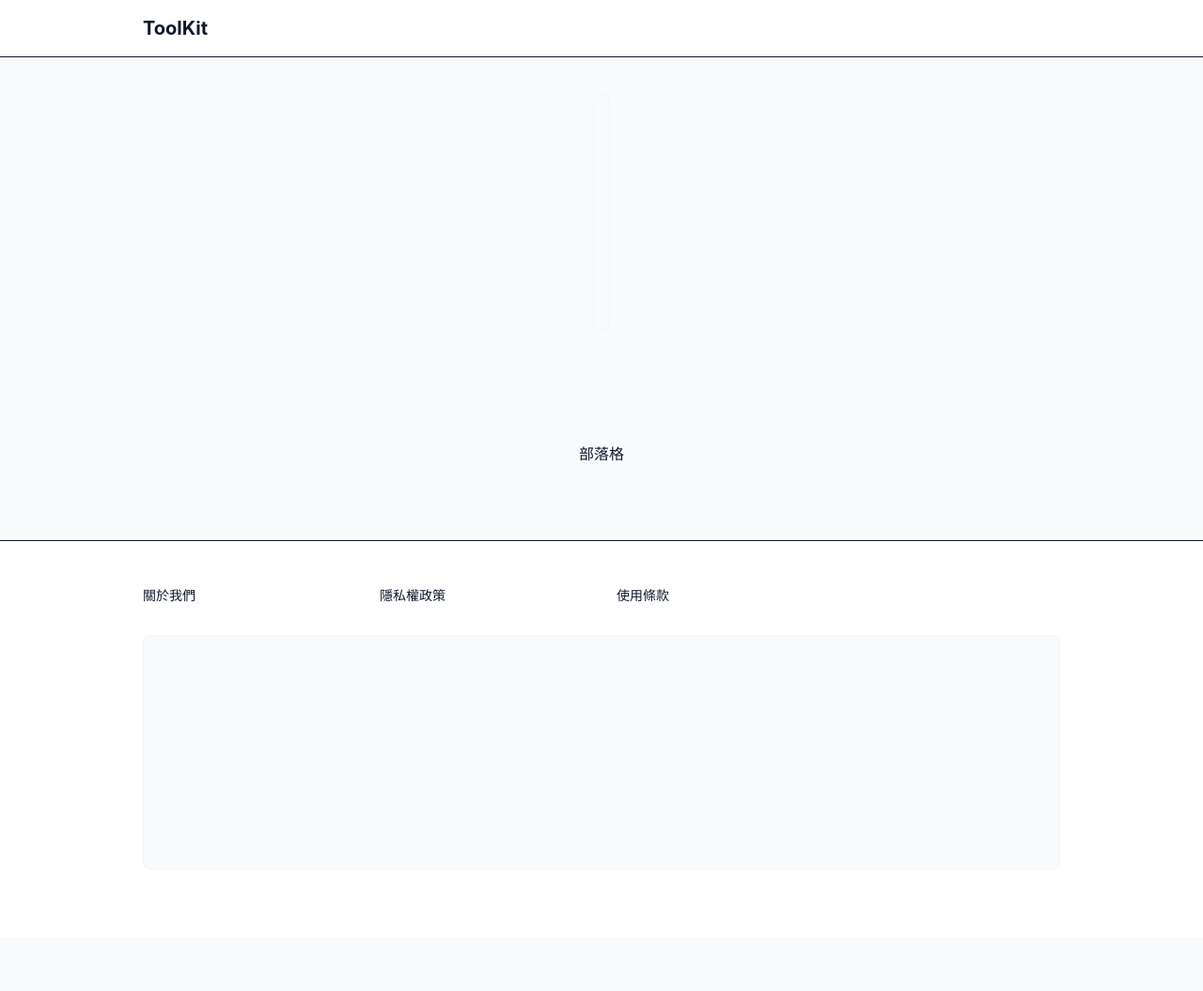
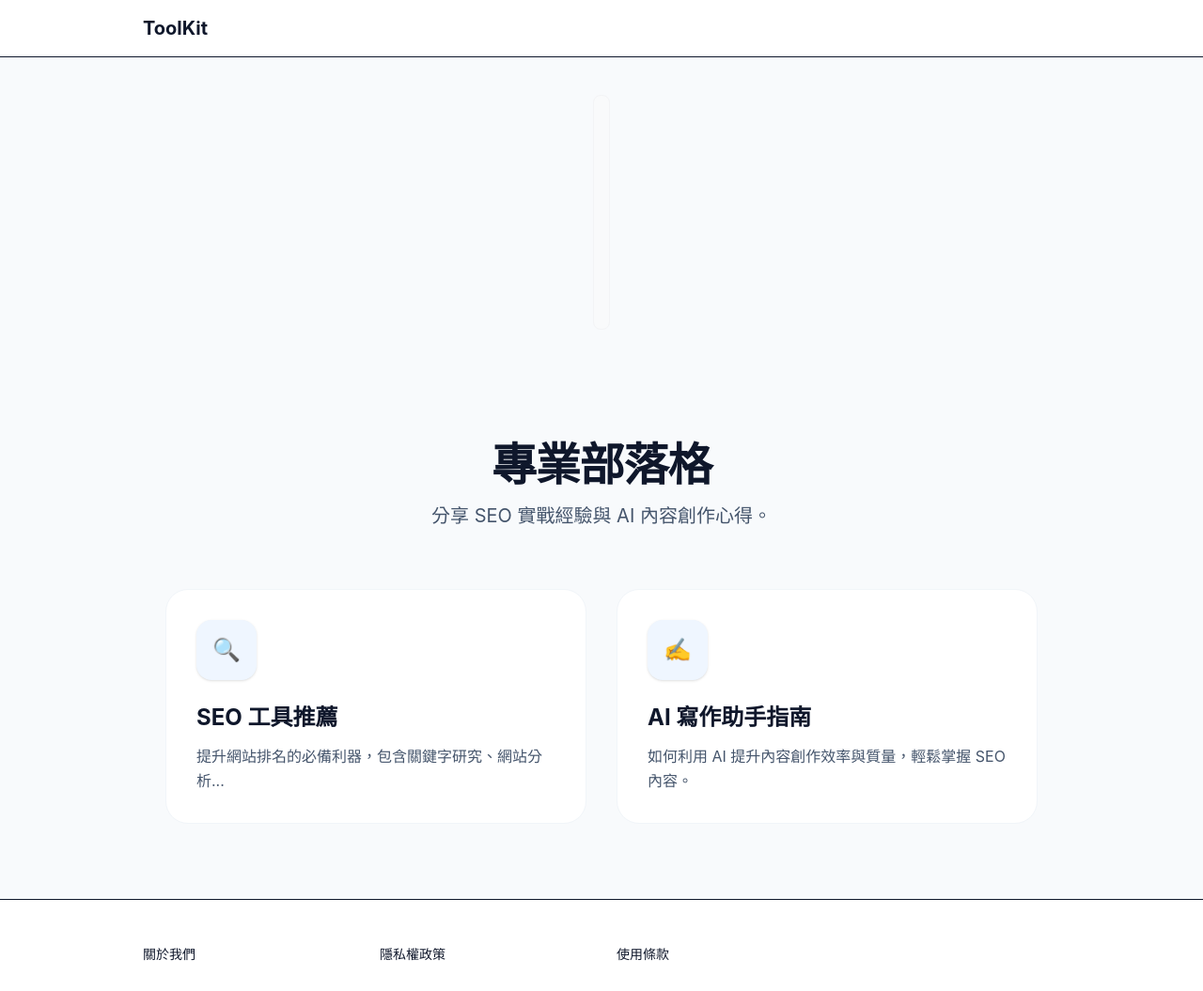
Before and after one commit to monkamonme-collab/git-github.com-KennyYan9-ad-site, an Astro site: page /blog in a window 1280 px wide. Shown: the top 1055 px of the page at 94% size. Before the commit the page ends 998 px from the top, so only its background shows below. Built offline with nearby package versions, Linux system fonts and the light colour scheme; Astro itself is replaced by a stand-in of ours.

Commit message:
fix: blog index page now displays articles

```diff
--- a/src/pages/blog/index.astro
+++ b/src/pages/blog/index.astro
@@ -1,4 +1,40 @@
 ---
 import BaseLayout from "../../layouts/BaseLayout.astro";
+
+// 手動定義文章清單，因為目前的結構為個別 .astro 檔案
+const posts = [
+  {
+    title: "SEO 工具推薦",
+    description: "提升網站排名的必備利器，包含關鍵字研究、網站分析...",
+    url: "/blog/seo-checker-guide",
+    icon: "🔍"
+  },
+  {
+    title: "AI 寫作助手指南",
+    description: "如何利用 AI 提升內容創作效率與質量，輕鬆掌握 SEO 內容。",
+    url: "/blog/ai-writing-assistant-guide",
+    icon: "✍️"
+  }
+];
 ---
-<BaseLayout title="部落格 - SEO與實用指南"><div class="max-w-4xl mx-auto py-12"><h1>部落格</h1></div></BaseLayout>
+
+<BaseLayout title="部落格 - SEO與實用指南">
+  <main class="max-w-5xl mx-auto px-6 py-12">
+    <header class="text-center mb-16">
+      <h1 class="text-5xl font-extrabold text-slate-900 tracking-tight mb-4">專業部落格</h1>
+      <p class="text-xl text-slate-600">分享 SEO 實戰經驗與 AI 內容創作心得。</p>
+    </header>
+
+    <div class="grid md:grid-cols-2 gap-8">
+      {posts.map((post) => (
+        <a href={post.url} class="group bg-white rounded-3xl p-8 border border-slate-100 hover:shadow-xl transition-all duration-300">
+          <div class="w-16 h-16 bg-blue-50 rounded-2xl flex items-center justify-center text-2xl mb-6 shadow-sm">
+            {post.icon}
+          </div>
+          <h2 class="text-2xl font-bold text-slate-900 mb-3 group-hover:text-blue-600">{post.title}</h2>
+          <p class="text-slate-600 leading-relaxed">{post.description}</p>
+        </a>
+      ))}
+    </div>
+  </main>
+</BaseLayout>
```
